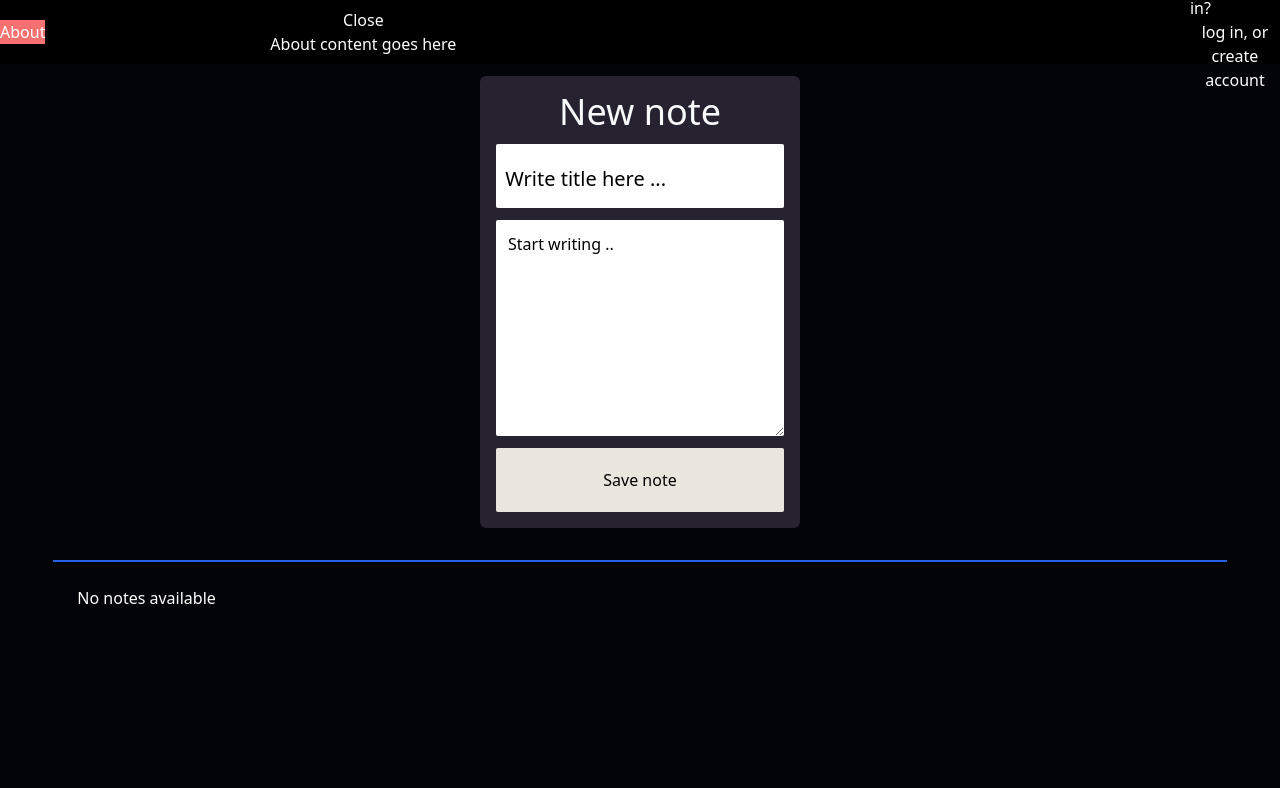
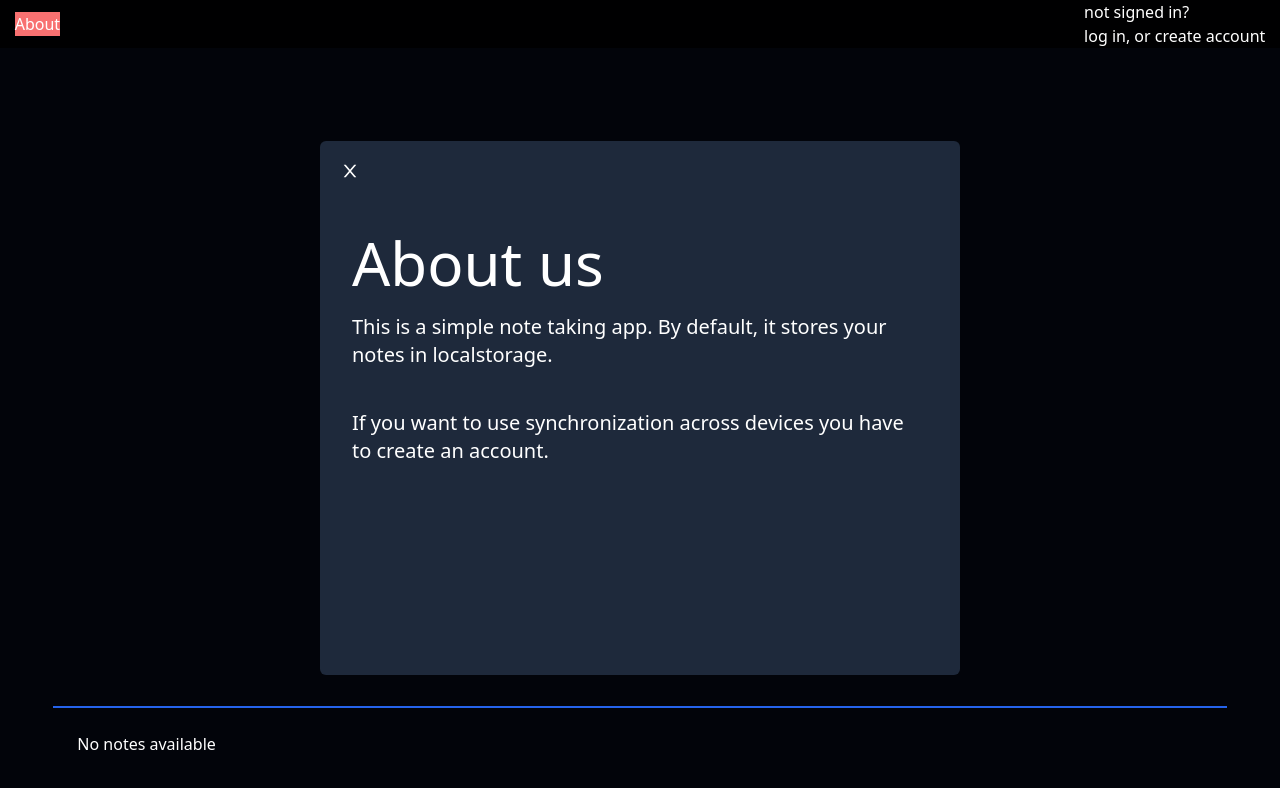
Before and after one commit to M4x29/Jot, a Next.js app in the folder react_notes/: page / in a window 1280 px wide. Both pictures are taken after a click on the button "About". Shown: the top 788 px of the page. Built offline with nearby package versions, Linux system fonts and the light colour scheme.

Commit message:
about component fixes and tweaks.

```diff
--- a/react_notes/src/components/about/about.jsx
+++ b/react_notes/src/components/about/about.jsx
@@ -1,14 +1,58 @@
-import {react} from "react";
-import Nav from "@/components/nav/nav"
-import React from "react";
+import React, { useState } from "react";
+import { AiOutlineClose } from "react-icons/ai";
 
-export function About({ setaboutClicked }) {
+export function About({ clicked, setaboutClicked }) {
+  const [Display, setDisplay] = useState(true);
+
   return (
-    <div className=" h-screen flex flex-col h-sreeen justify-center items-center w-screen">
+    <div className="absolute w-1/2 h-full top-2 flex flex-col  justify-center ">
+      <div className="flex flex-col h-2/3 bg-slate-800 rounded-md ">
+        <button
+          onClick={() => setaboutClicked(false)}
+          className="hover:text-green-300 w-fit h-fit flex justify-start text-xl p-5 items-center hover:border-s-2 border-green-400 "
+        >
+          <AiOutlineClose className="" />
+        </button>
 
-        <button onClick={() => setaboutClicked(false)}>Close</button>
-      <p>About content goes here</p>
-
+        <section className="flex flex-col justify-center text-md md:text-xl lg:text-xl  w-fit gap-5 p-8">
+          {" "}
+          {/* tror egt ikke section taggen er nødvendig, men nå er den her:)*/}
+          <h1 className="justify-center text-3xl md:text-4xl lg:text-6xl bold w-full ">
+            About us
+          </h1>
+          <p className="">
+            This is a simple note taking app. By default, it stores your notes
+            in localstorage.
+          </p>
+          <div className=""></div>
+          <p>
+            If you want to use synchronization across devices you have to create
+            an account.{" "}
+          </p>
+          <div className="h-2"></div>
+        </section>
+      </div>
     </div>
   );
 }
+
+// import React, { useState, useEffect } from "react";
+
+// export function About({ setaboutClicked }) {
+//   const [Display, setDisplay] = useState(true);
+
+//   useEffect(() => {
+//     setaboutClicked(true);
+//     setDisplay(true);
+//     return () => {
+//       setaboutClicked(false);
+//     };
+//   }, [setaboutClicked]);
+
+//   return (
+//     <div>
+//       <p>Display State: {Display.toString()}</p>
+//       <button onClick={() => setDisplay(false)}>Toggle Display</button>
+//     </div>
+//   );
+// }
--- a/react_notes/src/components/login_register/login/login.jsx
+++ b/react_notes/src/components/login_register/login/login.jsx
@@ -5,13 +5,10 @@ import { GiHood } from "react-icons/gi";
 import { useState } from "react";
 
 export default function Login({ setloginButtonClicked }) {
-  const [clicked, setclicked] = useState(false);
-  function isclicked() {
-    setclicked(true);
-    console.log("the function ran");
-  }
+  const [SignUp, setSignUp] = useState(false);
 
-  const inputStyles ="outline-none text-black rounded-lg bg-transparent border border-black h-8 w-56 pl-3"
+  const inputStyles =
+    "outline-none text-black rounded-lg bg-transparent border border-black h-8 w-56 pl-3";
   return (
     <div className="absolute w-1/2 h-full flex flex-col  justify-center ">
       <div className="flex flex-col h-2/3 bg-slate-800 rounded-md ">
@@ -28,22 +25,22 @@ export default function Login({ setloginButtonClicked }) {
           className="flex flex-col w-full h-full justify-start gap-3 items-center border border-dotted border-black"
         >
           <div className="h-12"></div>
-          <section className="flex flex-col justify-start  w-fit gap-5"> {/* tror egt ikke section taggen er nødvendig, men nå er den her */}
+          <section className="flex flex-col justify-start  w-fit gap-5">
+            {" "}
+            {/* tror egt ikke section taggen er nødvendig, men nå er den her */}
             <h1 className="justify-center text-6xl bold ">Login</h1>
             <div className="h-2"></div>
+            <input type="text" className={inputStyles} placeholder="Username" />
             <input
               type="text"
-              className={inputStyles}
-              placeholder="Username"
-            />
-            <input
-              type="text"
-              className={inputStyles} /* backtick og dollar tegn er ikke nødvendig ha! */
+              className={
+                inputStyles
+              } /* backtick og dollar tegn er ikke nødvendig ha! */
               placeholder="password"
             />
           </section>
         </form>
-        <button onClick={() => isclicked()}>
+        <button onClick={() => setSignUp(true)}>
           Dont have an account?{" "}
           <span className="hover:text-green-400">Sign up</span>
         </button>
--- a/react_notes/src/components/nav/nav.jsx
+++ b/react_notes/src/components/nav/nav.jsx
@@ -7,12 +7,7 @@ import NotesForm from "@/components/notesform"
 
 export default function Nav({setloginButtonClicked}){
 
-const [aboutClicked, setaboutClicked] = useState(false)
 
-function checkIfAboutClicked(){
-    setaboutClicked(true)
-    console.log("func ran")
-}
 
     return(
 <nav className="flex flex-row  w-full h-16 justify-center items-center bg-transparent/90">
--- a/react_notes/src/pages/index.js
+++ b/react_notes/src/pages/index.js
@@ -1,20 +1,40 @@
 import React from "react";
 import NotesForm from "@/components/notesform";
 import Login from "@/components/login_register/login/login";
-import Nav from "@/components/nav/nav"
+
 import { useState } from "react";
+import { About } from "@/components/about/about";
 
-function App() {
-  const [loginButtonclicked, setloginButtonClicked] =useState(false);
+export default function App() {
+  const [loginButtonclicked, setloginButtonClicked] = useState(false);
+  const [aboutClicked, setaboutClicked] = useState(false);
+
   return (
     <>
       <div
         className={
-          "flex flex-col  items-center w-screen h-full bg-primary text-white"
+          "flex flex-col  items-center w-screen h-screen bg-primary text-white"
         }
       >
-        <Nav setloginButtonClicked={setloginButtonClicked}/>
+        <nav className="flex flex-row  w-full h-16 justify-center items-center bg-transparent/90">
+          <button className="bg-red-400" onClick={() => setaboutClicked(true)}>
+            About
+          </button>
 
+          <div className="spacer w-4/5"></div>
+          <div className="flex flex-col">
+            <div> not signed in?</div>
+            <button
+              onClick={() => setloginButtonClicked(true)}
+              className="hover:text-green-400"
+            >
+              log in, or create account
+            </button>
+          </div>
+        </nav>
+        <div className="flex h-full w-full justify-center items-center">
+          {aboutClicked ? <About setaboutClicked={setaboutClicked} /> : null}
+        </div>
         {loginButtonclicked ? (
           <Login setloginButtonClicked={setloginButtonClicked} />
         ) : (
@@ -24,4 +44,3 @@ function App() {
     </>
   );
 }
-export default App;
```
